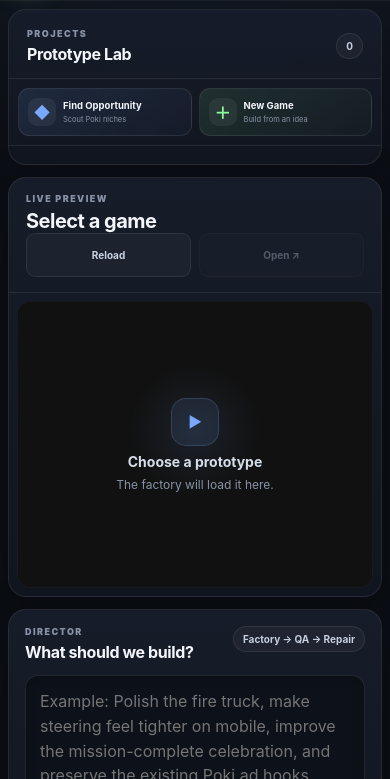
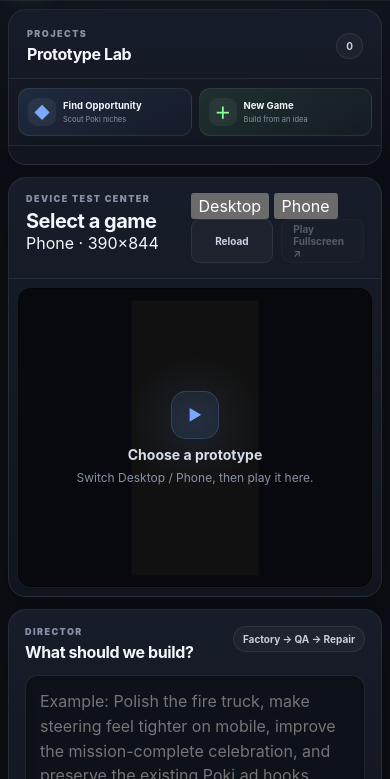
Before and after one commit to chillkek02/small-games-prototype-lab, an Electron app: page factory/public/index.html in a window 390 px wide. Shown: the part 65-844 px from the top of the page. Drawn offline with Linux system fonts and the light colour scheme; no server answers.

Commit message:
Add desktop and phone test center controls

```diff
--- a/factory/public/index.html
+++ b/factory/public/index.html
@@ -70,20 +70,27 @@
         <div class="preview-panel panel">
           <div class="preview-toolbar">
             <div>
-              <span class="eyebrow">LIVE PREVIEW</span>
+              <span class="eyebrow">DEVICE TEST CENTER</span>
               <h1 id="selectedTitle">Select a game</h1>
+              <span id="previewViewportLabel" class="preview-viewport-label">Desktop · 1440×900</span>
             </div>
-            <div class="preview-actions">
-              <button id="reloadPreview" class="ghost-button" type="button">Reload</button>
-              <a id="openGame" class="ghost-button disabled" href="#" target="_blank" rel="noreferrer">Open ↗</a>
+            <div class="preview-actions-wrap">
+              <div class="device-switch" aria-label="Preview device">
+                <button id="previewDesktop" class="device-button active" type="button" aria-pressed="true">Desktop</button>
+                <button id="previewPhone" class="device-button" type="button" aria-pressed="false">Phone</button>
+              </div>
+              <div class="preview-actions">
+                <button id="reloadPreview" class="ghost-button" type="button">Reload</button>
+                <a id="openGame" class="ghost-button disabled" href="#" target="_blank" rel="noreferrer">Play Fullscreen ↗</a>
+              </div>
             </div>
           </div>
-          <div class="screen-frame">
+          <div class="screen-frame" data-device-mode="desktop">
             <iframe id="gameFrame" title="Game preview"></iframe>
             <div id="emptyPreview" class="empty-preview">
               <div class="empty-icon">▶</div>
               <strong>Choose a prototype</strong>
-              <span>The factory will load it here.</span>
+              <span>Switch Desktop / Phone, then play it here.</span>
             </div>
           </div>
         </div>
@@ -127,8 +134,8 @@
           </div>
 
           <div class="qa-grid">
-            <div class="qa-card"><span>Desktop</span><strong id="desktopResult">—</strong></div>
-            <div class="qa-card"><span>Mobile</span><strong id="mobileResult">—</strong></div>
+            <div class="qa-card"><span>Desktop QA</span><strong id="desktopResult">—</strong></div>
+            <div class="qa-card"><span>Phone QA</span><strong id="mobileResult">—</strong></div>
           </div>
 
           <div id="screenshots" class="screenshots"></div>
@@ -201,5 +208,6 @@
   </section>
 
   <script type="module" src="/app.js"></script>
+  <script type="module" src="/device-preview.js"></script>
 </body>
 </html>
```
